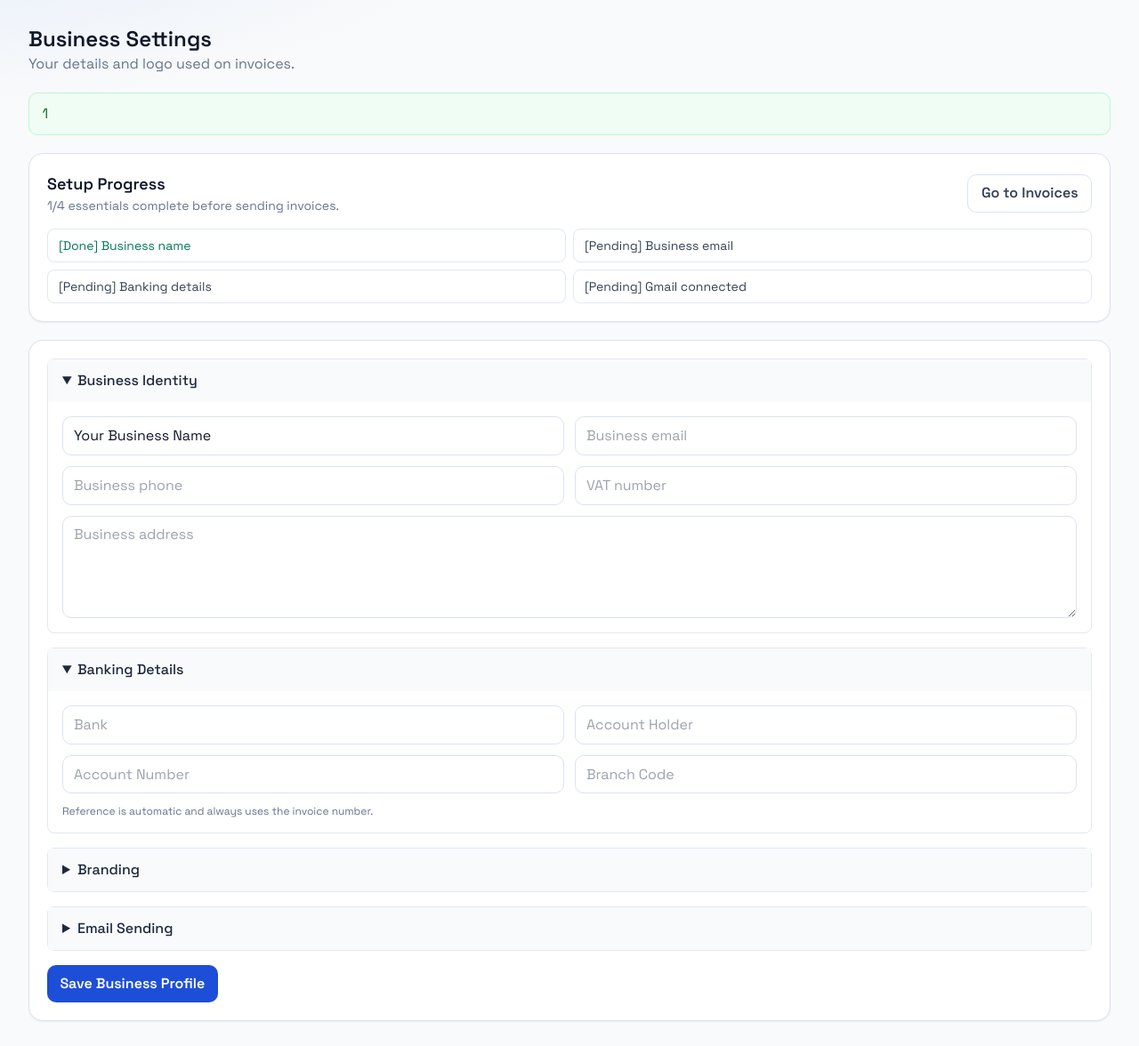
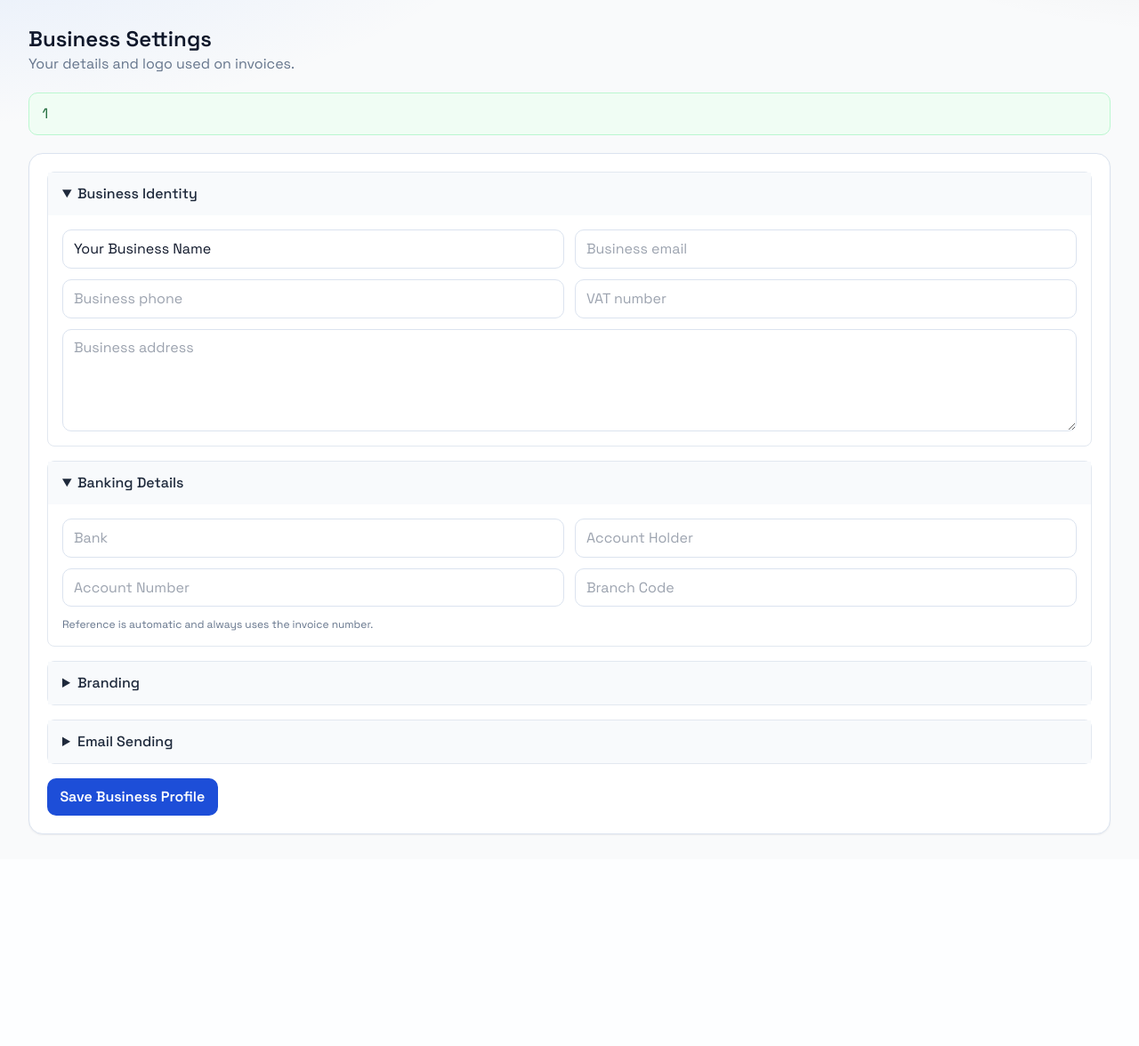
Before and after one commit to kluthuli23/Vanta-Pilot, a FastAPI app: page /settings/business in a window 1280 px wide. Shown: the part 65-1241 px from the top of the page at 89% size. After the commit the page ends 1004 px from the top, so only its background shows below. Run offline with FastAPI, Linux system fonts and the light colour scheme; the visitor is signed in with stand-in values (Sample User, id 1); data that the repository does not hold is empty; some libraries are stand-ins or nearby versions.

Commit message:
Remove business settings setup checklist

```diff
--- a/invoice_pro_system/web/templates/business_settings.html
+++ b/invoice_pro_system/web/templates/business_settings.html
@@ -19,25 +19,6 @@
     {% if error %}
     <div class="notice-err">{{ error }}</div>
     {% endif %}
-
-    <section class="shell-card p-5">
-        <div class="flex flex-col sm:flex-row sm:items-center sm:justify-between gap-3">
-            <div>
-                <h2 class="text-lg font-semibold text-slate-900">Setup Progress</h2>
-                <p class="text-sm text-slate-500">{{ setup_done }}/{{ setup_items|length }} essentials complete before sending invoices.</p>
-            </div>
-            <a href="/invoices" class="btn btn-muted">Go to Invoices</a>
-        </div>
-        <div class="grid grid-cols-1 md:grid-cols-2 gap-2 mt-4">
-            {% for item in setup_items %}
-            <div class="flex items-center justify-between rounded-lg border border-slate-200 px-3 py-2">
-                <span class="text-sm {% if item.done %}text-emerald-700{% else %}text-slate-700{% endif %}">
-                    {% if item.done %}[Done]{% else %}[Pending]{% endif %} {{ item.label }}
-                </span>
-            </div>
-            {% endfor %}
-        </div>
-    </section>
 
     <section class="shell-card p-5">
         <form method="post" action="/settings/business" enctype="multipart/form-data" class="space-y-4">
```
